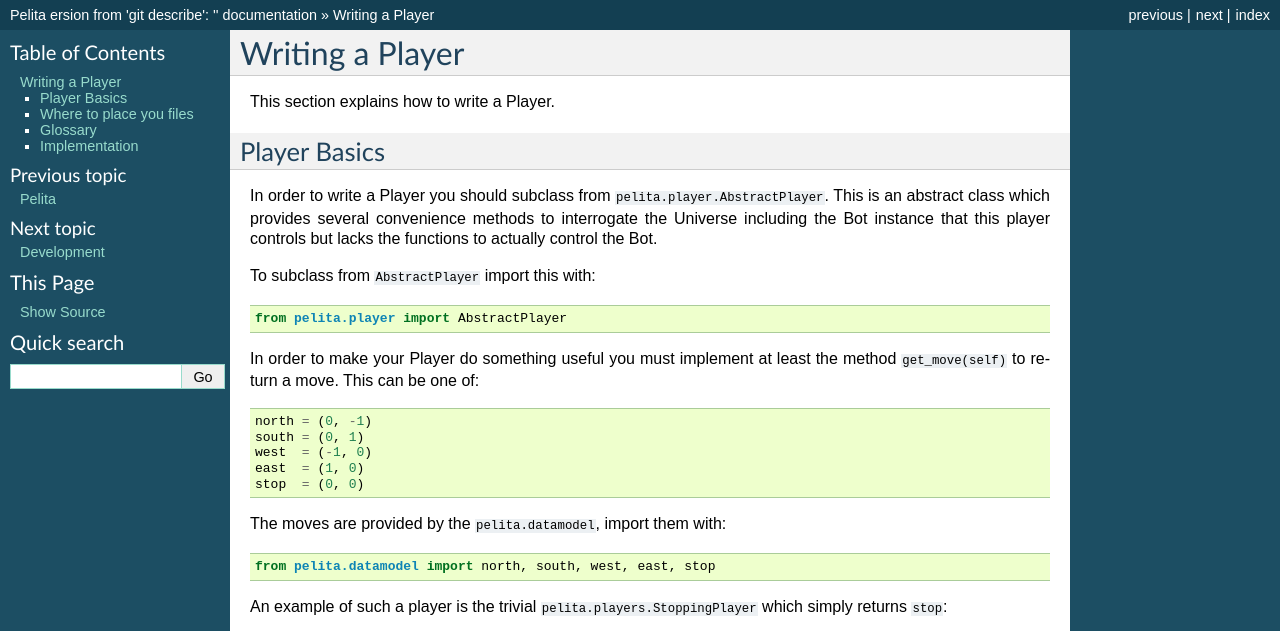
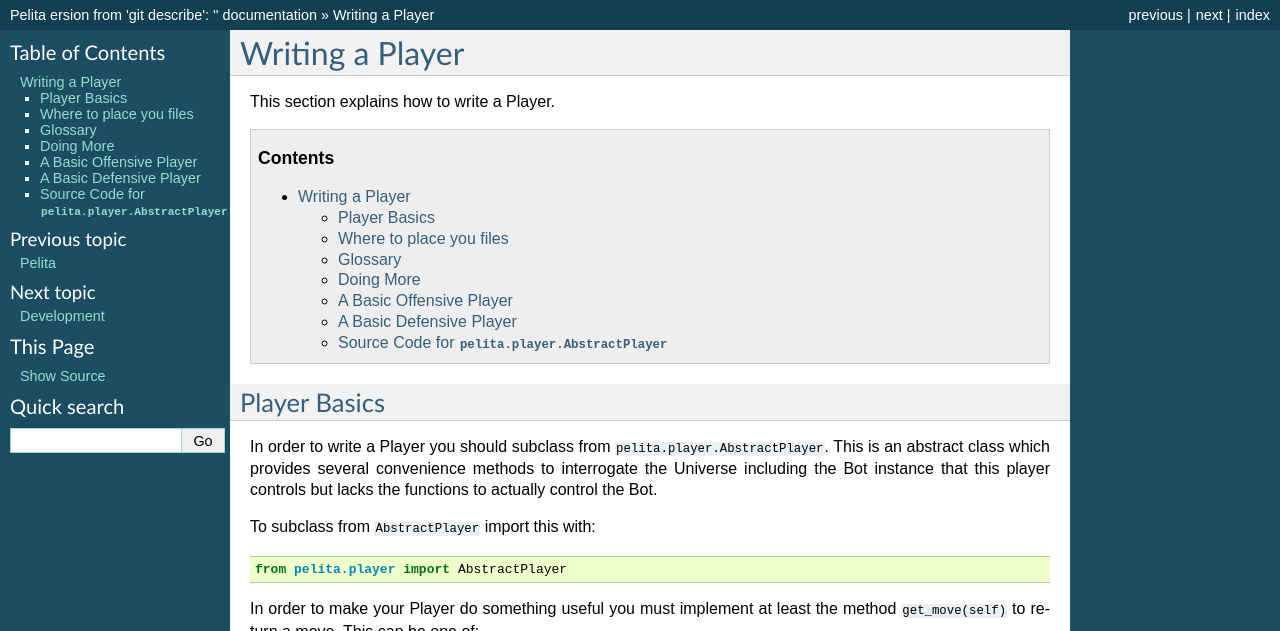
Before and after one commit to ASPP/pelita, a Sphinx documentation site: the page built from doc/source/writing_player.rst, in a window 1280 px wide and 900 px high, cut to the strip 0-631 px from the top of the window. Built offline with Sphinx 7.4.7, drawn with Linux system fonts in a browser that asks for light colours; the version number could not be read and is left out; some of the changed text lies outside the part shown.

Commit message:
DOC/ENH: better structure for writing player docs

```diff
--- a/doc/source/writing_player.rst
+++ b/doc/source/writing_player.rst
@@ -3,6 +3,8 @@ Writing a Player
 ================
 
 This section explains how to write a Player.
+
+.. contents::
 
 Player Basics
 =============
@@ -112,9 +114,8 @@ will forward the current state of the ``Universe`` to the ``Player`` and request
 a ``Move`` in return. Upon receipt of the next ``Move`` the ``GameMaster`` will
 update the ``Universe``.
 
-Implementation
-==============
-
+Doing More
+==========
 
 A slightly more useful example is the ``RandomPlayer`` which always selects a move
 at random from the possible moves:
@@ -148,6 +149,9 @@ previous state and obtain the bots positions. The Universe maintains a list of
 Bots ``bots`` and each Player has an attribute ``_index`` which can be used to
 obtain the respective Bot instance controlled by the Player. Lastly we simply
 look at the ``current_pos`` property of the Bot to obtain the previous position.
+
+A Basic Offensive Player
+========================
 
 A somewhat more elaborate example is the ``BFSPlayer`` which uses breadth first
 search to find food:
@@ -193,6 +197,9 @@ Player. In practice you should be able to avoid having to use the
 ``_index`` directly but its good to know how this is implemented in case you
 wish to do something exotic.
 
+A Basic Defensive Player
+========================
+
 As a defensive example we have the ``BasicDefensePlayer``:
 
 .. literalinclude:: ../../pelita/player.py
@@ -200,6 +207,9 @@ As a defensive example we have the ``BasicDefensePlayer``:
 
 All example Players can be found in the module ``pelita.player``.
 
+Source Code for ``pelita.player.AbstractPlayer``
+================================================
+
 Below is the complete code for the ``AbstractPlayer`` which shows you all of the
 convenience methods/properties and also some of the implementation details:
 
```
